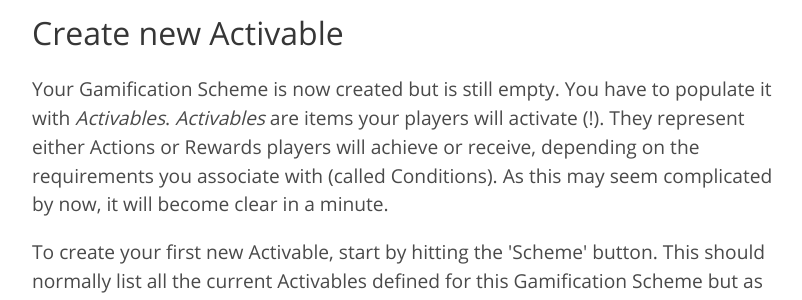
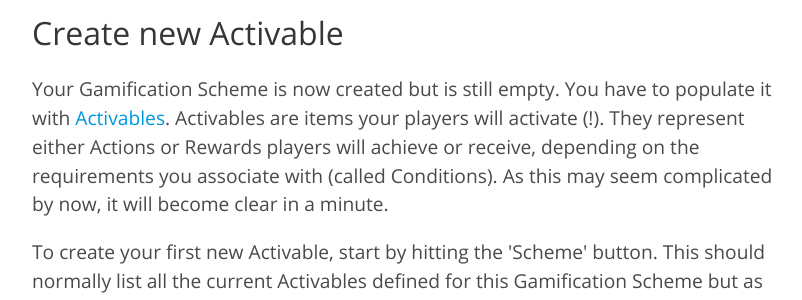
Before and after one commit to dvergeylen/place2be-docs, a Jekyll site: the page built from getting_started/gui_overview.md, in a window 1280 px wide and 900 px high, scrolled down 1270 px. Shown: the part 156-456 px from the top of the window, without its empty margins (364-1166 px from the left). Built offline with Jekyll 4.4.1, drawn with Linux system fonts in a browser that asks for light colours; some of the changed text lies outside the part shown.

```diff
--- a/getting_started/gui_overview.md
+++ b/getting_started/gui_overview.md
@@ -13,6 +13,7 @@ nice_title: P2B - Quick Start Gamification Scheme
     <li>Creating one Activable</li>
     <li>Defining one Condition Set with one Condition in it</li>
   </ul>
+
   <h1 class="title is-3">Create new Gamification Scheme</h1>
   <p>Creating a new Gamification Scheme couldn't be easier. Simply encode a name (you can always change it later) in the 'New Gamification Scheme' text field on your dashboard and hit the 'Create' button! For instance, let's create a new Scheme called "Football Fan Loyalty Program":</p>
   <figure class="image has-text-centered figure-printscreen">
@@ -29,7 +30,7 @@ nice_title: P2B - Quick Start Gamification Scheme
   <h1 class="title is-4">Optional: check API Keys creation</h1>
   <p>You can check the Gamification Scheme has been successfully created by hitting the 'Dev. Cheat Sheet' tab. You should see two pairs of API keys. More information about how to use these keys to connect to the API can be found in the <a href="{{ site.baseurl }}/getting_started/api_overview">Quick Start API</a> section.</p>
   <h1 class="title is-3">Create new Activable</h1>
-  <p>Your Gamification Scheme is now created but is still empty. You have to populate it with <i>Activables</i>. <i>Activables</i> are items your players will activate (!). They represent either Actions or Rewards players will achieve or receive, depending on the requirements you associate with (called Conditions). As this may seem complicated by now, it will become clear in a minute.</p>
+  <p>Your Gamification Scheme is now created but is still empty. You have to populate it with <a href="{{ site.baseurl }}/place2be_in_practice/activables">Activables</a>. Activables are items your players will activate (!). They represent either Actions or Rewards players will achieve or receive, depending on the requirements you associate with (called Conditions). As this may seem complicated by now, it will become clear in a minute.</p>
 
   <p>To create your first new Activable, start by hitting the 'Scheme' button. This should normally list all the current Activables defined for this Gamification Scheme but as you don't have one already, it will simply display a sentence telling you so.</p>
   <figure class="image has-text-centered figure-printscreen">
```
Also changed, not shown: other parts of getting_started/gui_overview.md (+1 -1 lines), getting_started/api_overview.md (+1 -1 lines).
